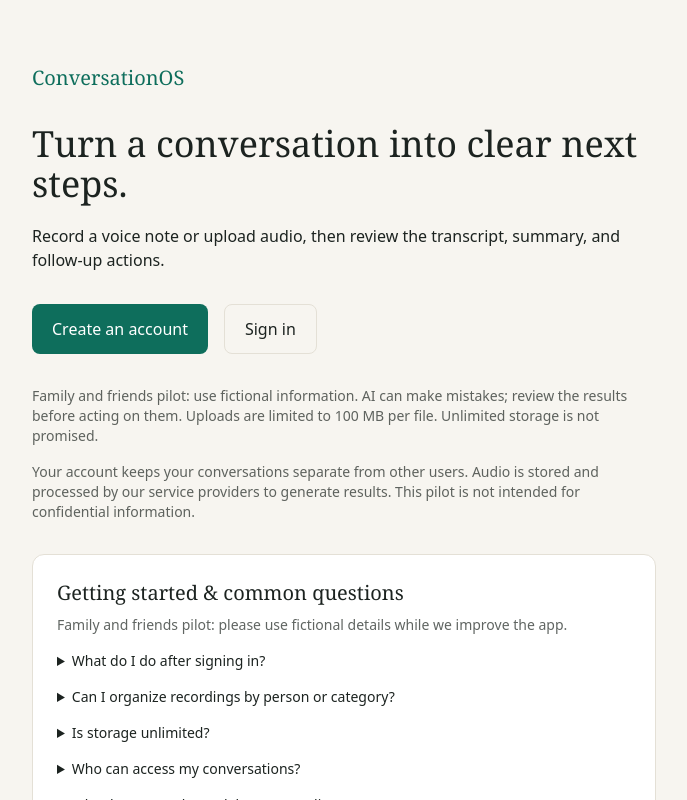
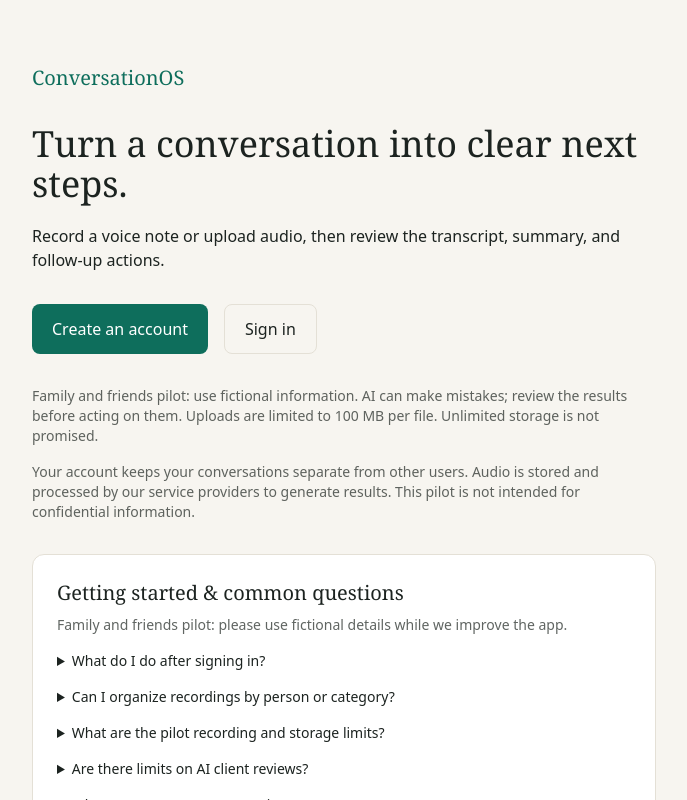
Before and after one commit to robertcarlauguste-art/conversation-os, a Next.js app in the folder frontend/: page /conversations/1 in a window 1280 px wide. Shown: the top 800 px of the page, without its empty margins (296-983 px from the left). Built offline with nearby package versions, Linux system fonts and the light colour scheme; no server answers.

Commit message:
Clarify pilot limits and recording deletion guidance

```diff
--- a/frontend/src/components/PilotGuide.tsx
+++ b/frontend/src/components/PilotGuide.tsx
@@ -5,9 +5,10 @@ export function PilotGuide() {
     <div className="mt-4 space-y-4">
       <details><summary className="cursor-pointer font-medium">What do I do after signing in?</summary><ol className="mt-2 list-decimal space-y-2 pl-5"><li>Open Conversations. Select an existing client, add a new client by name, or choose Assign later. Then record a short voice note or upload audio.</li><li>Preview your recording, then submit it. Wait for your notes to be ready.</li><li>Open the conversation. Compare the transcript and summary with what you said; edit decisions and tasks where needed.</li><li>Check the linked client. Use the dashboard to follow up and mark finished tasks complete.</li></ol></details>
       <details><summary className="cursor-pointer font-medium">Can I organize recordings by person or category?</summary><p className="mt-2">Use Clients to find a person and see their linked conversations. Your chosen client stays assigned even if a name is transcribed differently. Assign later keeps the recording unassigned. Older recordings may have automatic matches; check those when names are similar. On a conversation, unlink an incorrect match, then search for the right existing client by name. Each recording has one client link. Custom folders and tags are not available yet. Conversation search currently searches titles and filenames, not transcript contents.</p></details>
-      <details><summary className="cursor-pointer font-medium">Is storage unlimited?</summary><p className="mt-2">No. The pilot accepts uploads up to 100 MB per file, but processing providers may impose a smaller limit. Start with short recordings; the in-app recorder stops after three minutes and also has a size limit. We have not promised unlimited recordings, permanent retention, or a paid storage plan. Keep your own copy of anything important.</p></details>
+      <details><summary className="cursor-pointer font-medium">What are the pilot recording and storage limits?</summary><p className="mt-2">The in-app recorder stops after three minutes. Uploads can be up to 100 MB per file, but processing providers may impose a smaller limit. For testing, use short fictional recordings. There is no published allowance for recordings per account or total storage yet; this does not mean unlimited storage or permanent retention. Keep your own copy of anything important.</p></details>
+      <details><summary className="cursor-pointer font-medium">Are there limits on AI client reviews?</summary><p className="mt-2">A client review supports up to 50 transcribed conversations and 100 open tasks, with an additional text-size limit. Long histories may reach that limit sooner. Generate or refresh a review when you need it; refreshing uses AI processing. The pilot does not promise unlimited AI use. If information changes while a review is being generated, refresh the page and try again.</p></details>
       <details><summary className="cursor-pointer font-medium">Who can access my conversations?</summary><p className="mt-2">Your signed-in account can access its own records; other ordinary users are blocked from viewing or changing them. The service and its processing providers handle audio and text to produce your results. This is not end-to-end encrypted messaging, and account separation is not a promise that nobody operating the service can access data. Use fictional information during this pilot and only submit recordings you have permission to share.</p></details>
-      <details><summary className="cursor-pointer font-medium">What happens when I delete a recording?</summary><p className="mt-2">Delete on the Conversations list removes the recording and its associated conversation results from the active app. There is no undo in the app. Backup copies may remain until their retention period expires; deletion is not a promise of immediate removal from every backup or provider system.</p></details>
+      <details><summary className="cursor-pointer font-medium">What happens when I delete a recording?</summary><p className="mt-2">Delete on the Conversations list removes that recording and its associated conversation results from the active app. The client and their other recordings remain. There is no undo in the app. Backup copies may remain until their retention period expires; deletion is not a promise of immediate removal from every backup or provider system. Contact Robert with questions about removing your pilot data.</p></details>
       <details><summary className="cursor-pointer font-medium">How accurate are the notes and suggested actions?</summary><p className="mt-2">We do not yet have a measured accuracy percentage. Pilot checks compare fictional recordings with their transcripts, summaries, names, amounts, dates, owners and tasks. Check for both missing details and invented claims. A suggested action should reflect what was actually agreed, not a new obligation invented by AI. You can correct decisions and tasks while keeping the original AI text. Saved client reviews include source quotes; verify their meaning before confirming a task is complete.</p></details>
       <details><summary className="cursor-pointer font-medium">How can I give useful feedback?</summary><p className="mt-2">Tell Robert what you tried, what you expected, and what happened. For a fictional recording, include the incorrect wording and the correct version. Also say which dashboard section helped you decide what to do next, and what was missing. Please leave personal or confidential details out of screenshots.</p></details>
     </div>
```
Also changed, not shown: 1 other file (tests, documents, lock files or other folders).
